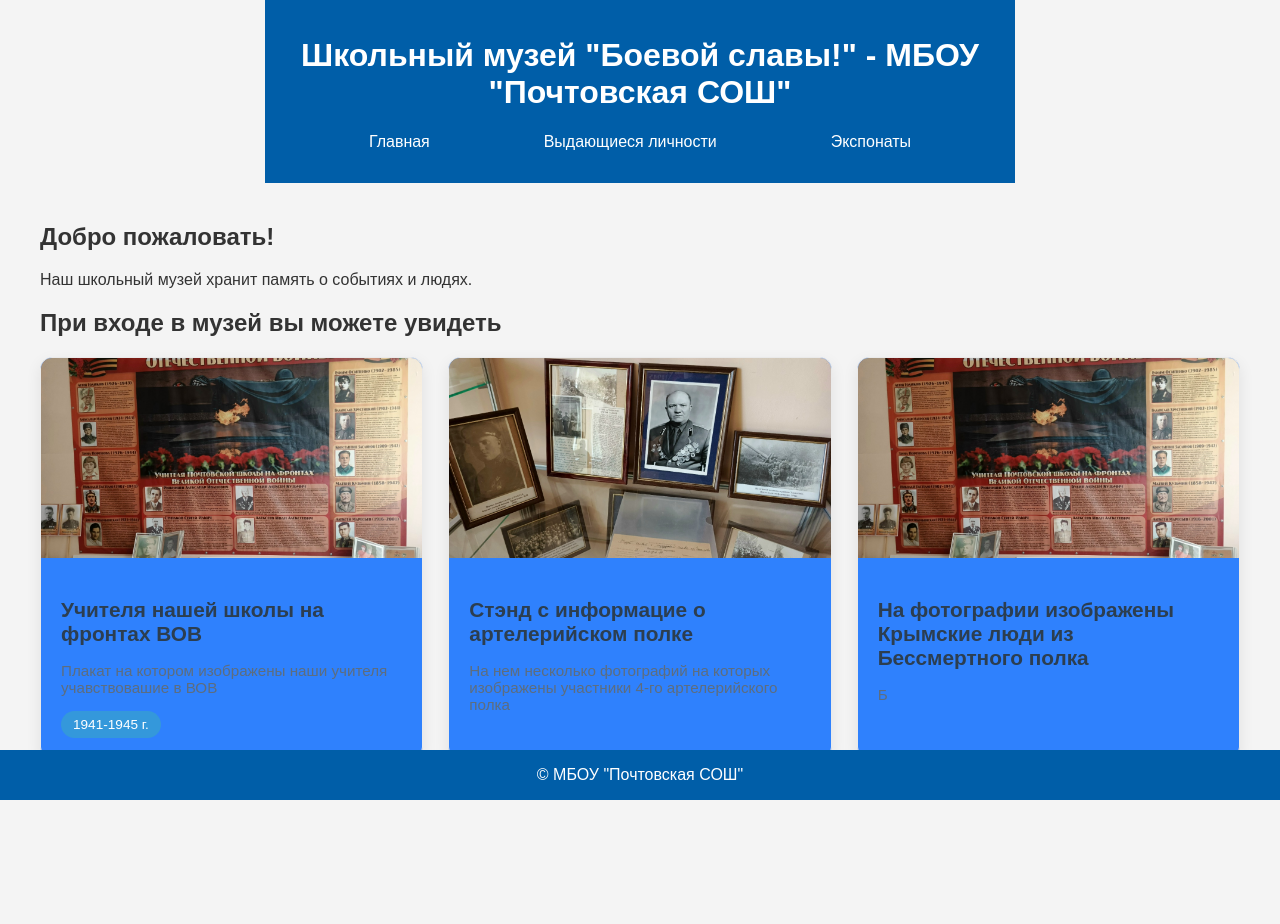
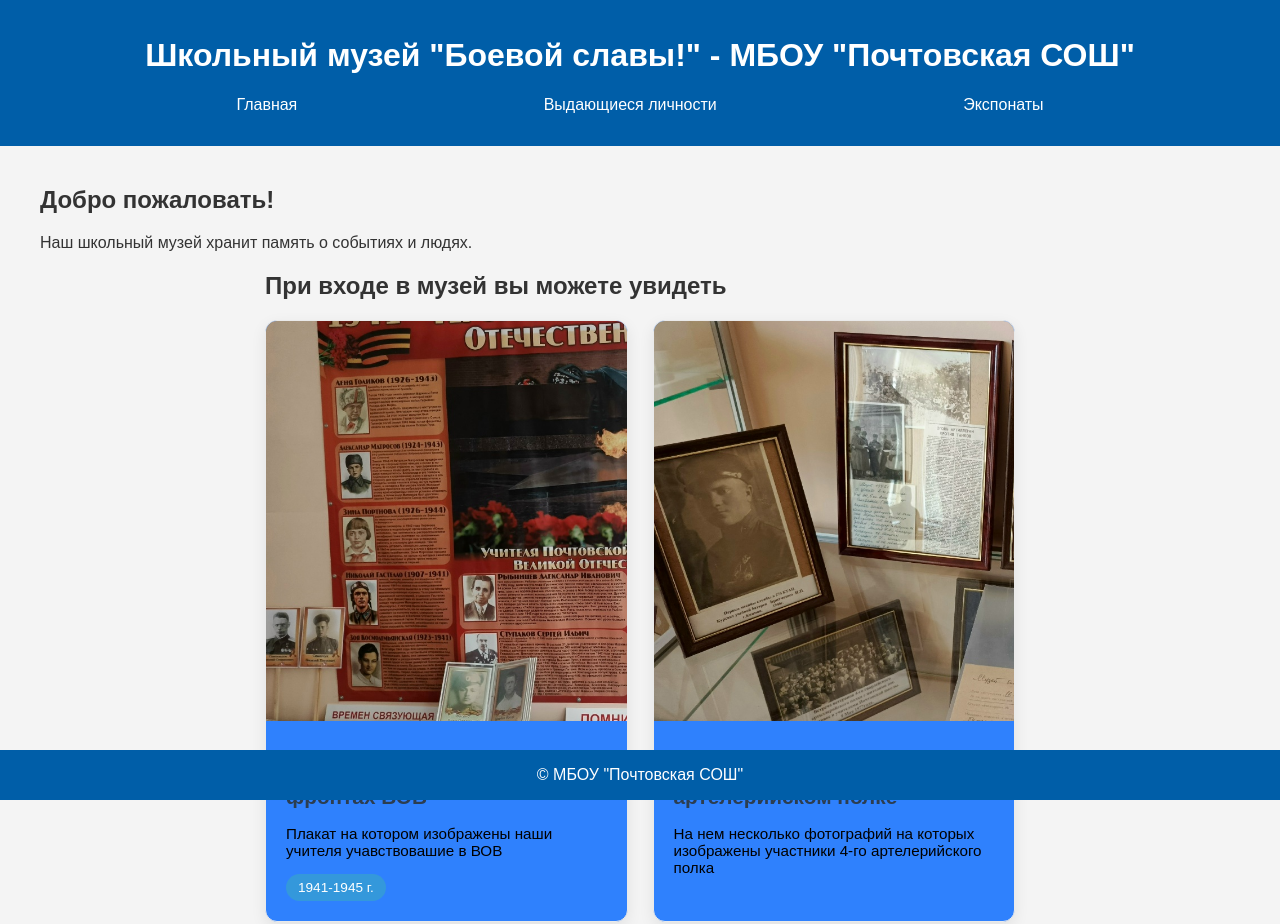
Before and after one commit to Maksim2911/pocht_school_museum, a plain HTML site: page index.html in a window 1280 px wide. Shown: the top 924 px of the page. Before the commit the page ends 800 px from the top, so only its background shows below. Drawn offline with Linux system fonts and the light colour scheme.

Commit message:
Исправление ошибки

```diff
--- a/index.html
+++ b/index.html
@@ -6,7 +6,7 @@
     <link rel="stylesheet" href="style.css">
 </head>
 <body>
-    <header class="container">
+    <header>
         <h1>Школьный музей "Боевой славы!" - МБОУ "Почтовская СОШ"</h1>
         <nav>
         <ul>
@@ -24,7 +24,7 @@
             <p>Наш школьный музей хранит память о событиях и людях.</p>
         </section>
 
-        <section>
+        <section class="container">
             <h2>При входе в музей вы можете увидеть</h2>
             <div class="cards">
                 <div class="card">
--- a/style.css
+++ b/style.css
@@ -56,7 +56,7 @@
 
         .container {
             max-width: 750px;
-         margin: 0 auto;
+            margin: 0 auto;
         }
 
         .cards {
@@ -81,8 +81,8 @@
         }
 
         .card img {
-            width: 100%;
-            height: 200px;
+            width: 200%;
+            height: 400px;
             object-fit: cover;
             display: block;
         }
@@ -99,7 +99,7 @@
         }
 
         .card-content p {
-            color: #5d6d7e;
+            color: #000000ff;
             margin-bottom: 15px;
             font-size: 0.95em;
         }
```
